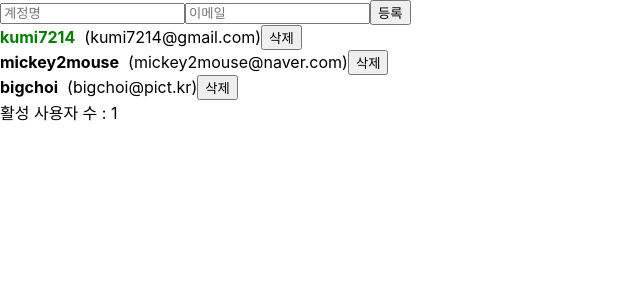
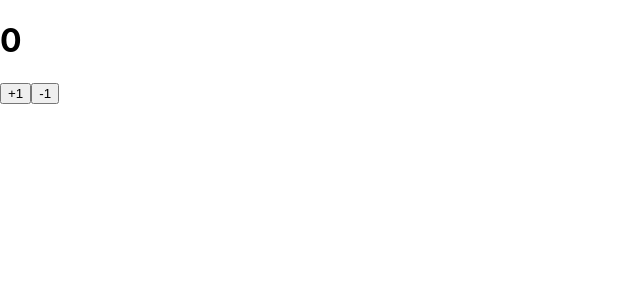
Before and after one commit to codingbyTaekong/react-basic, a React (Create React App) app: page / in a window 1280 px wide. Shown: the top 300 px of the page, without its empty margins (0-640 px from the left). Built offline with nearby package versions, Linux system fonts and the light colour scheme.

Commit message:
클래스형 컴포넌트

```diff
--- a/package.json
+++ b/package.json
@@ -6,6 +6,7 @@
     "@testing-library/jest-dom": "^5.11.4",
     "@testing-library/react": "^11.1.0",
     "@testing-library/user-event": "^12.1.10",
+    "immer": "^8.0.1",
     "react": "^17.0.2",
     "react-dom": "^17.0.2",
     "react-scripts": "4.0.3",
--- a/src/App.js
+++ b/src/App.js
@@ -4,6 +4,7 @@
 import InputSample from './components/InputSample';
 import UserList from './components/UserList';
 import useInputs from './components/useInputs';
+import produce from 'immer';
 
 function countActiveUsers(users) {
   console.log('활성사용자를 세는중...')
@@ -36,22 +37,33 @@
 function reducer(state, action) {
   switch (action.type) {
     case "CREATE_USER":
-      return {
-        inputs: initialState.inputs,
-        users : state.users.concat(action.user)
-      }
+    return produce(state, draft => {
+      draft.users.push(action.user)
+    })
+    // return {
+      //   inputs: initialState.inputs,
+      //   users : state.users.concat(action.user)
+      // }
     case "TOGGLE_USER":
-      return {
-        ...state,
-        users: state.users.map(user => (
-          user.id === action.id ? {...user, active : !user.active} : user
-        ))
-      }
+      return produce(state, draft => {
+        const user = draft.users.find(user=> user.id === action.id);
+        user.active = !user.active;
+      })
+      // return {
+      //   ...state,
+      //   users: state.users.map(user => (
+      //     user.id === action.id ? {...user, active : !user.active} : user
+      //   ))
+      // }
     case "REMOVE_USER":
-      return {
-        ...state,
-        users: state.users.filter(user=> user.id !== action.id)
-      }
+      return produce(state,draft => {
+        const index = draft.users.findIndex(user => user.id === action.id);
+        draft.users.splice(index, 1)
+      })
+      // return {
+      //   ...state,
+      //   users: state.users.filter(user=> user.id !== action.id)
+      // }
     default:
       throw new Error('Unhandled Action')
   }
--- a/src/components/Counter.js
+++ b/src/components/Counter.js
@@ -1,38 +1,68 @@
-import React, { useReducer } from "react";
+import React, { Component } from "react";
 
-function reducer(state, action) {
-    switch (action.type) {
-        case 'INCREMENT' :
-            return state + 1;
-        case 'DECREMENT':
-            return state -1;
-        default:
-            throw new Error('Unhandled action')
+class Counter extends Component {
+    constructor(props) {
+        super(props);
+        this.state = {
+            counter : 0
         }
     }
-
-
-function Counter() {
-    const [number, dispatch] = useReducer(reducer, 0);
-    const onIncrease = ()=> {
-        dispatch({
-            type : "INCREMENT"
+    handleIncrease = () => {
+        this.setState({
+            counter : this.state.counter + 1
         })
+        console.log('Increase')
     }
-    const onDecrease = () => {
-        dispatch({
-            type : "DECREMENT"
+    handleDecrease = () => {
+        this.setState({
+            counter : this.state.counter - 1
         })
+        console.log('Decrease')
     }
 
+    render() {
         return (
-
             <div>
-            <h1>{number}</h1>
-            <button onClick={onIncrease}>+1</button>
-            <button onClick={onDecrease}>-1</button>
+                <h1>{this.state.counter}</h1>
+                <button onClick={this.handleIncrease}>+1</button>
+                <button onClick={this.handleDecrease}>-1</button>
             </div>
         )
     }
+}
+// function reducer(state, action) {
+//     switch (action.type) {
+//         case 'INCREMENT' :
+//             return state + 1;
+//         case 'DECREMENT':
+//             return state -1;
+//         default:
+//             throw new Error('Unhandled action')
+//     }
+// }
+
+
+// function Counter() {
+//     const [number, dispatch] = useReducer(reducer, 0);
+//     const onIncrease = ()=> {
+//         dispatch({
+//             type : "INCREMENT"
+//         })
+//     }
+//     const onDecrease = () => {
+//         dispatch({
+//             type : "DECREMENT"
+//         })
+//     }
+
+//     return (
+
+//         <div>
+//             <h1>{number}</h1>
+//             <button onClick={onIncrease}>+1</button>
+//             <button onClick={onDecrease}>-1</button>
+//         </div>
+//     )
+// }
 
 export default Counter;
--- /dev/null
+++ b/src/components/Hello.js
@@ -0,0 +1,19 @@
+import React, {Component} from "react";
+
+
+class Hello extends Component {
+    static defaultProps = {
+        name : '이름없음'
+    }
+    render() {
+        const { color , isSpecial, name} = this.props
+        return (
+            <div style={color}>
+                {isSpecial && <b>*</b>}
+                안녕하세요  {name}
+            </div>
+        )
+    }
+}
+
+export default Hello;
--- a/src/index.js
+++ b/src/index.js
@@ -4,11 +4,15 @@
 import App from './App';
 import reportWebVitals from './reportWebVitals';
 import ContextSample from './components/ContextSample';
+import Hello from './components/Hello';
+import Counter from './components/Counter';
 
 
 ReactDOM.render(
   <React.StrictMode>
-    <App />
+    <Counter/>
+    {/* <Hello /> */}
+    {/* <App /> */}
     {/* <ContextSample /> */}
   </React.StrictMode>,
   document.getElementById('root')
```
Also changed, not shown: 2 other files (tests, documents, lock files or other folders). Lines whose indentation alone changed are shown as unchanged.
